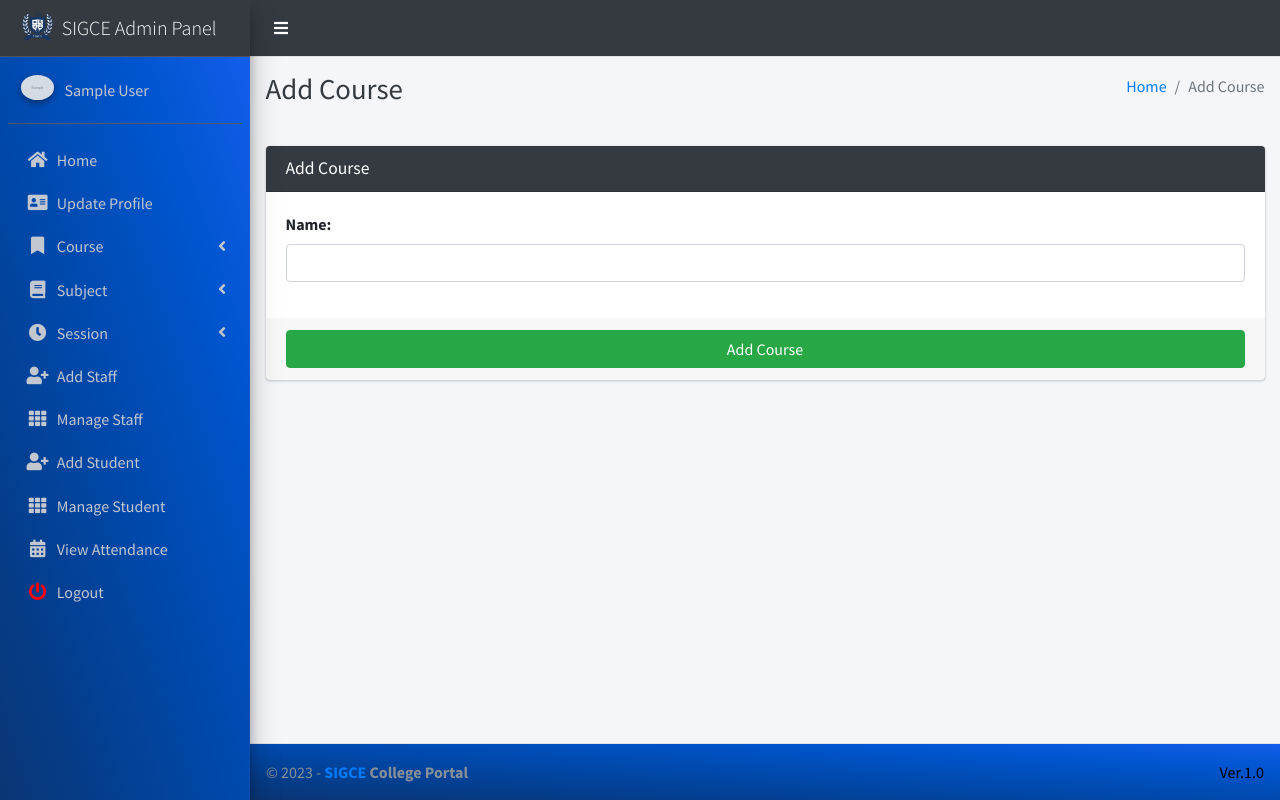
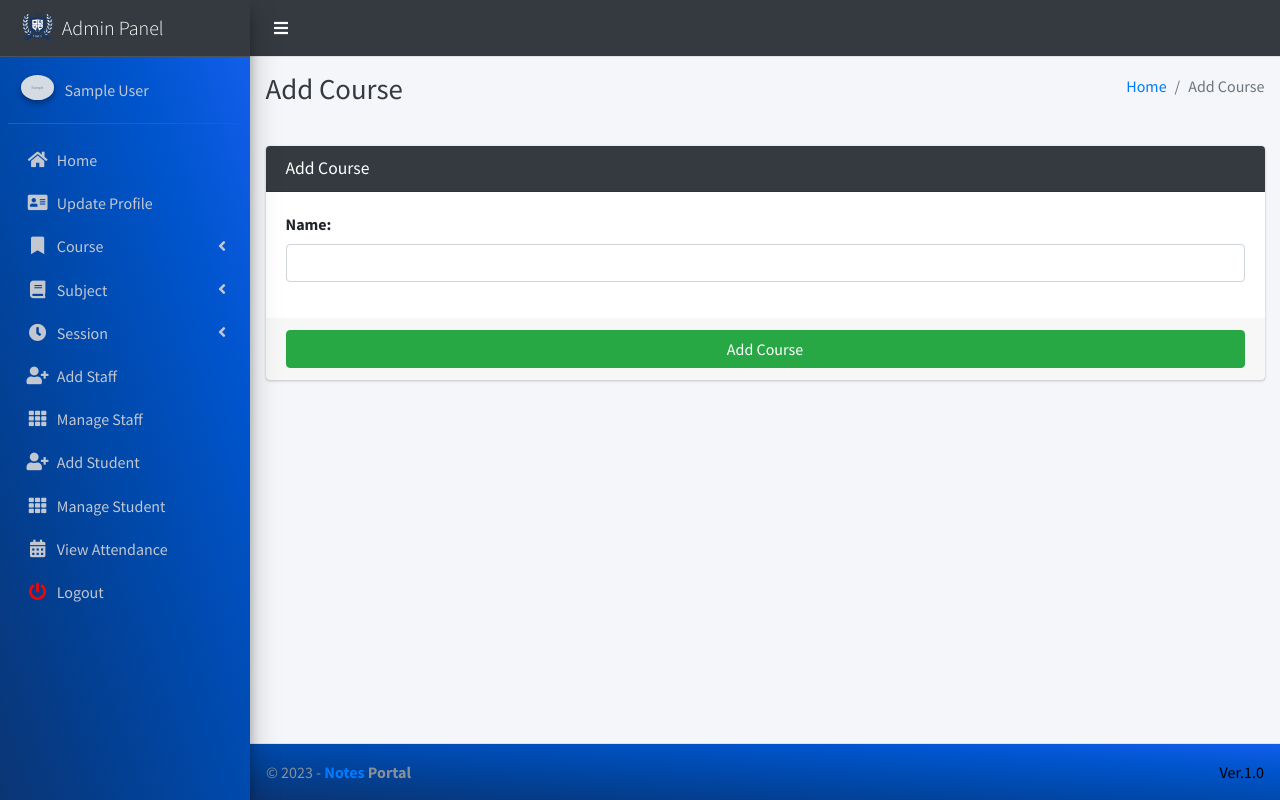
Before and after one commit to Ansarimajid/NMS, a Django app: page /course/add in a window 1280 px wide. Run offline with Django 3.2, Linux system fonts and the light colour scheme; a user stored in the database is signed in; tables that the repository leaves empty hold one stand-in row (values such as "Sample post"); grey boxes marked "Sample" are stand-in pictures; some libraries are stand-ins or nearby versions.

Commit message:
modification

```diff
--- a/main_app/templates/main_app/base.html
+++ b/main_app/templates/main_app/base.html
@@ -5,7 +5,7 @@
 <head>
     <meta charset="utf-8">
     <meta http-equiv="X-UA-Compatible" content="IE=edge">
-    <title>SIGCE College Portal</title>
+    <title>Notes Portal</title>
     <!-- Tell the browser to be responsive to screen width -->
     <meta name="viewport" content="width=device-width, initial-scale=1">
     <!-- Font Awesome -->
--- a/main_app/templates/main_app/footer.html
+++ b/main_app/templates/main_app/footer.html
@@ -1,5 +1,5 @@
 <footer class="main-footer" style="background-image: linear-gradient(to right top, #0b3574, #033f91, #004aae, #0054cc, #125eeb);">
-    &copy; {% now "Y" %} - <strong><span><a href="http://sigce.edu.in/">SIGCE</a></span> College Portal</strong>
+    &copy; {% now "Y" %} - <strong><span><a href="http://sigce.edu.in/">Notes</a></span> Portal</strong>
 
     <div class="float-right d-none d-sm-inline-block" style="color: black;">
        Ver.1.0
--- a/main_app/templates/main_app/index.html
+++ b/main_app/templates/main_app/index.html
@@ -177,7 +177,7 @@
                 <div class="user-panel mt-3 pb-3 mb-3 d-flex">
                     <div class="image">
                         <img src="{% static 'dist/img/user2-160x160.jpg' %} " class="img-circle elevation-2"
-                            alt="User Image">
+                            alt="UI">
                     </div>
                     <div class="info">
                         <a href="#" class="d-block">Alexander Pierce</a>
--- a/main_app/templates/main_app/login.html
+++ b/main_app/templates/main_app/login.html
@@ -5,7 +5,7 @@
 <head>
     <meta charset="utf-8">
     <meta http-equiv="X-UA-Compatible" content="IE=edge">
-    <title>SIGCE College Portal</title>
+    <title>Login - Notes Portal</title>
     <!-- Tell the browser to be responsive to screen width -->
     <meta name="viewport" content="width=device-width, initial-scale=1">
     <!-- favicon -->
@@ -26,7 +26,7 @@
     <div class="login-box">
         <img style="margin-left: 100px; height: 150px; width: 160px;" src="{% static 'dist/img/virus.png' %}" rel="icon" alt="logo" />
         <div class="login-logo">
-            <a href="" style="color: white;"><b>College</b> Portal</a>
+            <a href="" style="color: white;"><b>Notes</b> Portal</a>
 
         </div>
         <!-- /.login-logo -->
--- a/main_app/templates/main_app/sidebar_template.html
+++ b/main_app/templates/main_app/sidebar_template.html
@@ -5,7 +5,7 @@
     <a href="{% url 'admin_home' %}" class="brand-link">
         <img src="{% static 'dist/img/virusx.png' %} " alt="SIGCE LOGO"
             class="brand-image " >
-        <span class="brand-text font-weight-light" >SIGCE Admin Panel</span>
+        <span class="brand-text font-weight-light" >Admin Panel</span>
     </a>
 
     <!-- Sidebar -->
@@ -13,7 +13,7 @@
         <!-- Sidebar user panel (optional) -->
         <div class="user-panel mt-3 pb-3 mb-3 d-flex">
             <div class="image">
-                <img src="{{ request.user.profile_pic}}" class="img-circle elevation-2" alt="User Image">
+                <img src="{{ request.user.profile_pic}}" class="img-circle elevation-2" alt="UI">
             </div>
             <div class="info">
                 <a href="#" class="d-block">{{user}}</a>
@@ -229,7 +229,7 @@
                 <a href="#" class="brand-link">
                     <img src="{% static 'dist/img/virusx.png' %}" alt="AdminLTE Logo"
                         class="brand-image " style="opacity: .8">
-                    <span class="brand-text font-weight-light">SIGCE Staff Panel</span>
+                    <span class="brand-text font-weight-light">Staff Panel</span>
                 </a>
 
                 <!-- Sidebar -->
@@ -237,7 +237,7 @@
                     <!-- Sidebar user panel (optional) -->
                     <div class="user-panel mt-3 pb-3 mb-3 d-flex">
                         <div class="image">
-                            <img src="{{ request.user.profile_pic}}" class="img-circle elevation-2" alt="User Image">
+                            <img src="{{ request.user.profile_pic}}" class="img-circle elevation-2" alt="UI">
                         </div>
                         <div class="info">
                             <a href="#" class="d-block">{{ user}}</a>
@@ -336,7 +336,7 @@
 
                                 <img src="{% static 'dist/img/virusx.png' %} " alt="AdminLTE Logo"
                                     class="brand-image " style="opacity: .8">
-                                <span class="brand-text font-weight-light">SIGCE Student Panel</span>
+                                <span class="brand-text font-weight-light">Student Panel</span>
                             </a>
 
                             <!-- Sidebar -->
@@ -345,7 +345,7 @@
                                 <div class="user-panel mt-3 pb-3 mb-3 d-flex">
                                     <div class="image">
                                         <img src="{{ request.user.profile_pic}}" class="img-circle elevation-2"
-                                            alt="User Image">
+                                            alt="UI">
                                     </div>
                                     <div class="info">
                                         <a href="#" class="d-block">{{user}}</a>
```
